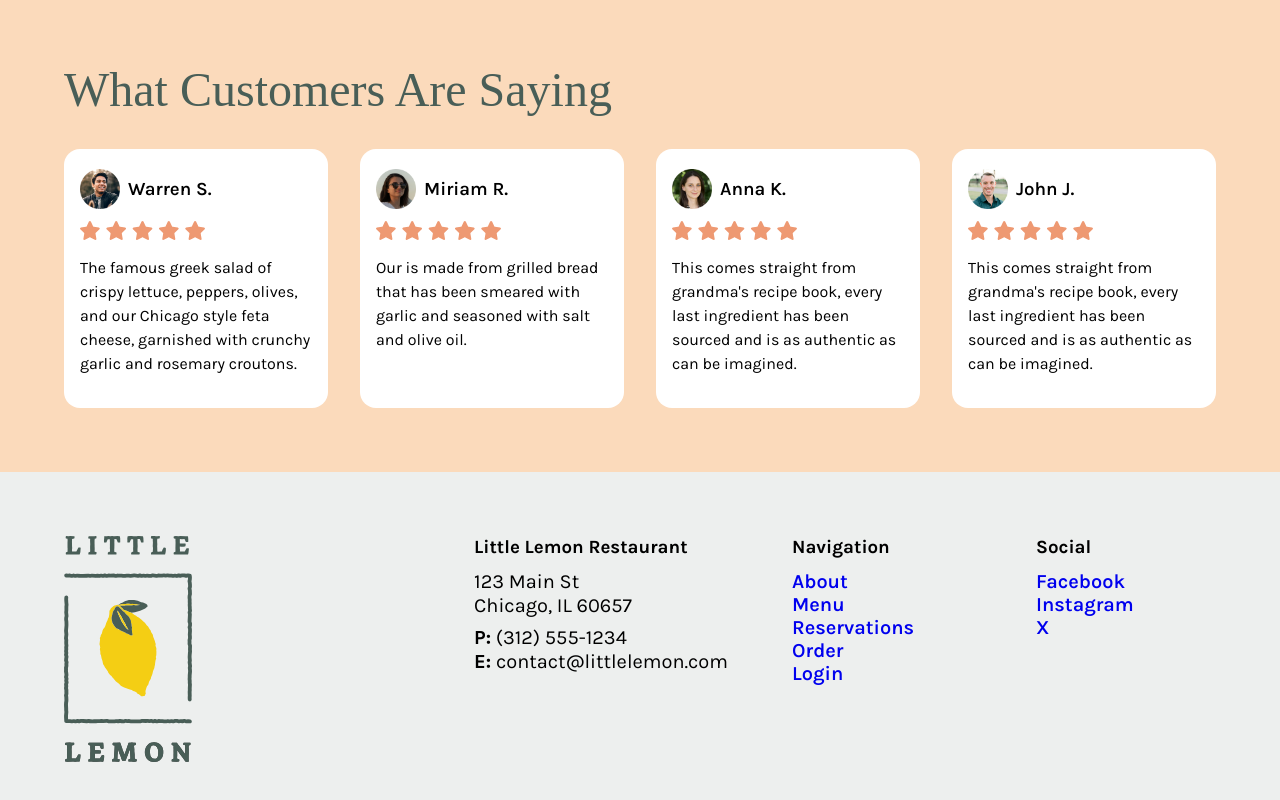
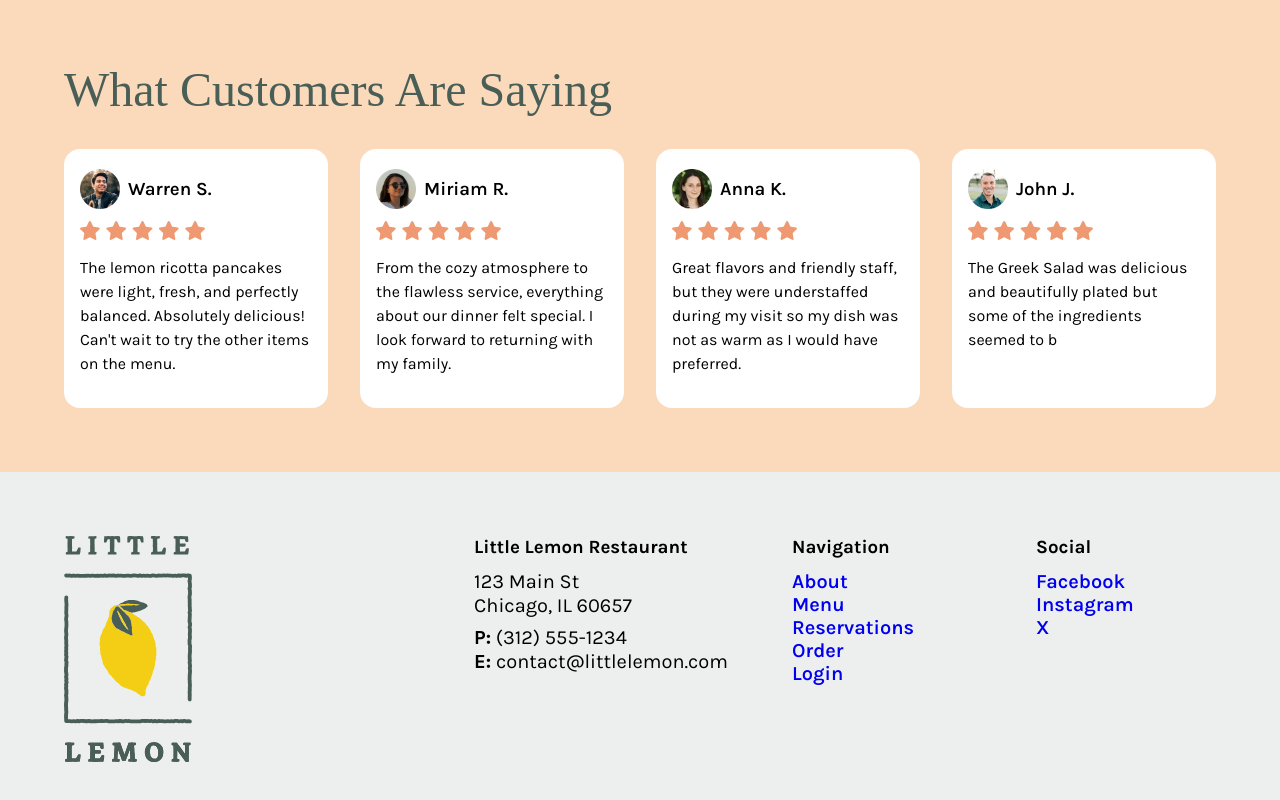
Before and after one commit to chrallen/little-lemon, a React (Create React App) app: page / in a window 1280 px wide. Shown: the part 1419-2219 px from the top of the page. Built offline with nearby package versions, Linux system fonts and the light colour scheme; a web font is replaced by a local one.

Commit message:
edited reviews

```diff
--- a/src/components/Reviews/Reviews.js
+++ b/src/components/Reviews/Reviews.js
@@ -6,26 +6,30 @@ import anna from "../../assets/images/anna.png";
 import john from "../../assets/images/john.png"
 
 function Reviews() {
-  const specials = [
+  const reviews = [
     {
       name: "Warren S.",
       image: warren,
-      description: "The famous greek salad of crispy lettuce, peppers, olives, and our Chicago style feta cheese, garnished with crunchy garlic and rosemary croutons."
+      description: "The lemon ricotta pancakes were light, fresh, and perfectly balanced. Absolutely delicious! Can't wait to try the other items on the menu.",
+      rating: 5,
     },
     {
       name: "Miriam R.",
       image: miriam,
-      description: "Our is made from grilled bread that has been smeared with garlic and seasoned with salt and olive oil."
+      description: "From the cozy atmosphere to the flawless service, everything about our dinner felt special. I look forward to returning with my family.",
+      rating: 5,
     },
     {
       name: "Anna K.",
       image: anna,
-      description: "This comes straight from grandma's recipe book, every last ingredient has been sourced and is as authentic as can be imagined."
+      description: "Great flavors and friendly staff, but they were understaffed during my visit so my dish was not as warm as I would have preferred.",
+      rating: 3,
     },
     {
       name: "John J.",
       image: john,
-      description: "This comes straight from grandma's recipe book, every last ingredient has been sourced and is as authentic as can be imagined."
+      description: "The Greek Salad was delicious and beautifully plated but some of the ingredients seemed to b",
+      rating: 4,
     },
   ];
 
@@ -36,7 +40,7 @@ function Reviews() {
         <h2>What Customers Are Saying</h2>
 
         <div className="test-grid">
-          {specials.map((item) => (
+          {reviews.map((item) => (
             <ReviewCard key={item.title} {...item} />
           ))}
         </div>
```
